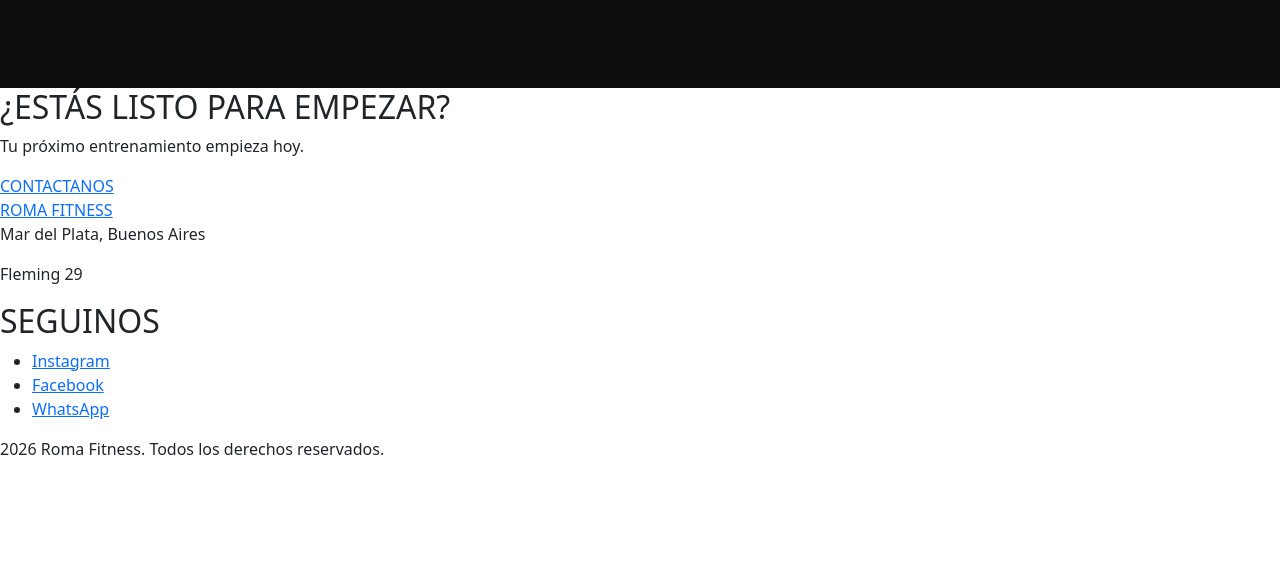
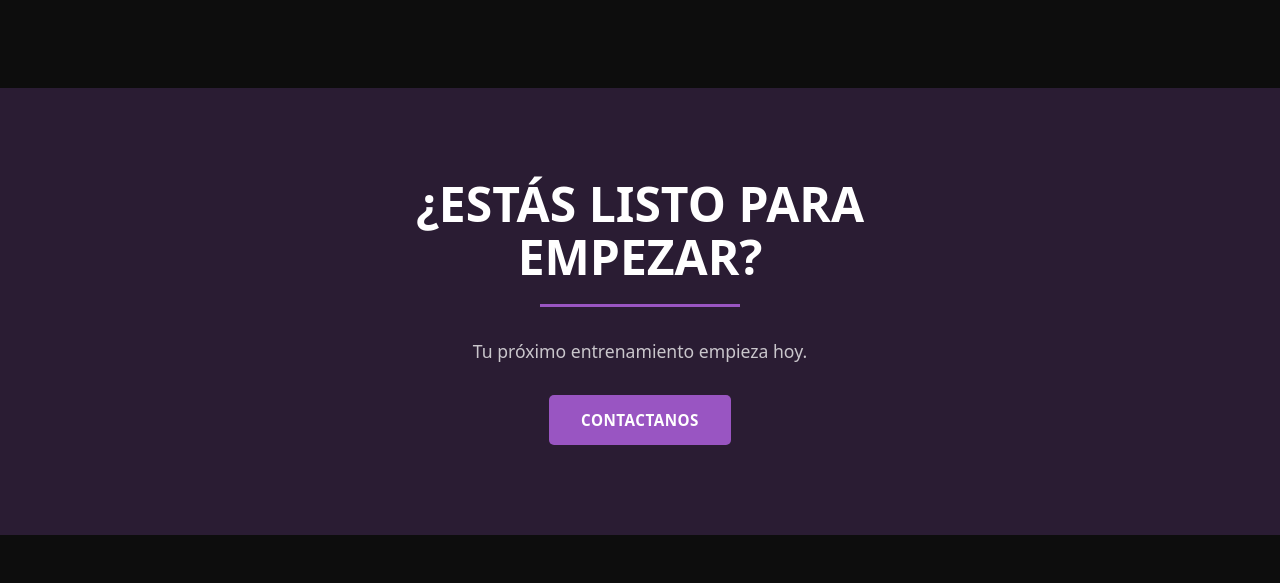
Before and after one commit to NanoARG/proyectoroma, a website: page index.html in a window 1280 px wide. Shown: the part 2317-2900 px from the top of the page. Before the commit the page ends 2794 px from the top, so only its background shows below. Drawn offline with nearby package versions, Linux system fonts and the light colour scheme.

Commit message:
index parcialmente finalizado

```diff
--- a/index.html
+++ b/index.html
@@ -4,10 +4,15 @@
 <head>
     <meta charset="UTF-8">
     <meta name="viewport" content="width=device-width, initial-scale=1.0">
+    <meta
+        name="description"
+        content="Roma Fitness, box de CrossFit y entrenamiento funcional. Entrenamiento, comunidad y superación"
+    >
+    <meta name="robots" content="index, follow">
     <link href="https://cdn.jsdelivr.net/npm/bootstrap@5.3.8/dist/css/bootstrap.min.css" rel="stylesheet"
         integrity="sha384-sRIl4kxILFvY47J16cr9ZwB07vP4J8+LH7qKQnuqkuIAvNWLzeN8tE5YBujZqJLB" crossorigin="anonymous">
     <link rel="stylesheet" href="./css/styles.css">
-    <title>Document</title>
+    <title>ROMA Fitness | Box de CrossFit en Mar del Plata</title>
 </head>
 
 <body>
@@ -196,7 +201,7 @@
 
         <div class="footer__copyright">
             <p>
-                2026 Roma Fitness. Todos los derechos reservados.
+                © 2026 Roma Fitness. Todos los derechos reservados.
             </p>
         </div>
     </footer>
--- /dev/null
+++ b/scss/_cta.scss
@@ -0,0 +1,56 @@
+@use 'variables' as *;
+
+.cta {
+    background-color: $color-purpura-2;
+    padding: 90px 20px;
+    text-align: center;
+
+    &__contenido {
+        max-width: 700px;
+        margin: 0 auto;
+
+        h2 {
+            margin: 0 0 30px;
+            color: $color-blanco;
+            font-size: clamp(2rem, 4vw, 3rem);
+            line-height: 1.1;
+            font-weight: 700;
+
+            &::after {
+                content: "";
+                display: block;
+                width: 200px;
+                height: 3px;
+                margin: 20px auto 0;
+                background-color: $color-violeta;
+            }
+        }
+
+        p {
+            margin: 0 0 30px;
+            color: rgba(255,255,255,0.75);
+            font-size: 1.1rem;
+            line-height: 1.6;
+        }
+    }
+
+    &__boton {
+            display: inline-block;
+            padding: 14px 32px;
+            background-color: $color-violeta;
+            color: $color-blanco;
+            text-decoration: none;
+            font-size: 0.95rem;
+            font-weight: 700;
+            letter-spacing: 0.5px;
+            border-radius: 5px;
+
+            transition: background-color 0.8s ease, transform 0.8s ease;
+
+            &:hover {
+                background-color: $color-verde;
+                transform: translateY(-3px);
+            }
+
+        }
+}
--- a/scss/_footer.scss
+++ b/scss/_footer.scss
@@ -0,0 +1,108 @@
+@use 'variables' as *;
+
+.footer {
+    background-color: $color-negro;
+    color: $color-blanco;
+
+    &__contenido {
+        max-width: 1100px;
+        margin: 0 auto;
+        padding: 60px 20px;
+        display: flex;
+        justify-content: space-between;
+        gap: 40px;
+    }
+
+    &__logo {
+        display: flex;
+        flex-direction: column;
+        width: fit-content;
+        color: $color-blanco;
+        text-decoration: none;
+        font-size: 1.6rem;
+        font-weight: 700;
+        line-height: 0.9;
+        letter-spacing: 1px;
+
+        span {
+            color: $color-violeta;
+            font-size: 0.65rem;
+            letter-spacing: 2px;
+        }
+
+        &:hover {
+            color: $color-blanco;
+        }
+    }
+
+    &__info {
+
+        p {
+            margin: 15px 0 0;
+            color: rgba(255,255,255,0.75);
+            font-size: 0.95rem;
+            line-height: 1.5;
+        }
+    }
+
+    &__redes {
+        h2 {
+            margin: 0 0 20px;
+            color: $color-blanco;
+            font-size: 1rem;
+            font-weight: 700;
+            letter-spacing: 2px;
+        }
+
+        ul {
+            margin: 0;
+            padding: 0;
+            list-style: none;
+        }
+
+        li {
+            margin-bottom: 10px;
+
+        }
+
+        a {
+            color: rgba(255,255,255,0.75);
+            text-decoration: none;
+            transition: color 0.3s ease;
+
+            &:hover {
+                color: $color-verde;
+            }
+        }
+    }
+
+    &__copyright {
+        border-top: 1px solid rgba(255,255,255,0.1);
+        padding: 20px;
+        text-align: center;
+
+        p {
+            margin: 0;
+            color: rgba(255,255,255,0.5);
+            font-size: 0.8rem;
+        }
+    }
+}
+
+@media (max-width: 768px) {
+    .footer {
+        &__contenido {
+            flex-direction: column;
+            gap: 40px;
+            padding: 50px 20px;
+        }
+
+        &__redes {
+            text-align: left;
+        }
+
+        &__copyright {
+            padding: 20px 15px;
+        }
+    }
+}
--- a/scss/styles.scss
+++ b/scss/styles.scss
@@ -3,3 +3,5 @@
 @use 'header' as *;
 @use 'filosofia' as *;
 @use 'galeria' as *;
+@use 'cta' as *;
+@use 'footer' as *;
```
Also changed, not shown: css/styles.css, scss/_cards.scss (deleted), scss/_inicio.scss (deleted), scss/_responsive.scss (deleted), 1 other file.
